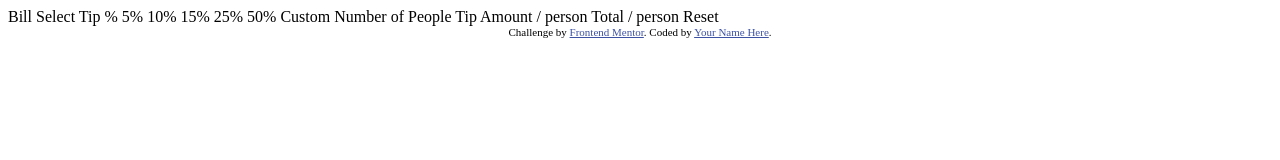
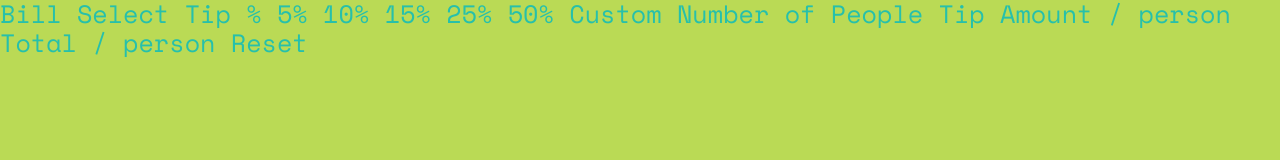
Before and after one commit to rytebloty/tip-calculator, a plain HTML site: page index.html in a window 1280 px wide. Drawn offline with nearby package versions, Linux system fonts and the light colour scheme.

Commit message:
work in proggres

```diff
--- a/index.html
+++ b/index.html
@@ -1,44 +1,34 @@
 <!DOCTYPE html>
 <html lang="en">
   <head>
-  <meta charset="UTF-8">
-  <meta name="viewport" content="width=device-width, initial-scale=1.0"> <!-- displays site properly based on user's device -->
+    <meta charset="UTF-8" />
+    <meta name="viewport" content="width=device-width, initial-scale=1.0" />
+    <!-- displays site properly based on user's device -->
 
-  <link rel="icon" type="image/png" sizes="32x32" href="./images/favicon-32x32.png">
+    <link
+      rel="icon"
+      type="image/png"
+      sizes="32x32"
+      href="./images/favicon-32x32.png"
+    />
+    <link rel="stylesheet" href="style.css" />
+    <link rel="stylesheet" href="normalize.css" />
 
     <title>Frontend Mentor | Tip calculator app</title>
 
     <!-- Feel free to remove these styles or customise in your own stylesheet 👍 -->
     <style>
-    .attribution { font-size: 11px; text-align: center; }
-    .attribution a { color: hsl(228, 45%, 44%); }
+      .attribution {
+        font-size: 11px;
+        text-align: center;
+      }
+      .attribution a {
+        color: hsl(228, 45%, 44%);
+      }
     </style>
   </head>
   <body>
-
-  Bill
-
-  Select Tip %
-  5%
-  10%
-  15%
-  25%
-  50%
-  Custom
-
-  Number of People
-
-  Tip Amount
-  / person
-
-  Total
-  / person
-
-  Reset
-
-  <div class="attribution">
-    Challenge by <a href="https://www.frontendmentor.io?ref=challenge" target="_blank">Frontend Mentor</a>.
-    Coded by <a href="#">Your Name Here</a>.
-  </div>
+    Bill Select Tip % 5% 10% 15% 25% 50% Custom Number of People Tip Amount /
+    person Total / person Reset
   </body>
 </html>
--- /dev/null
+++ b/style.scss
@@ -0,0 +1,17 @@
+@import url("https://fonts.googleapis.com/css2?family=Space+Mono:wght@400;700&display=swap");
+$strongCyan: hsl(172, 67%, 45%);
+* {
+  box-sizing: border-box;
+  margin: 0;
+  padding: 0;
+}
+html {
+  font-size: 65.5%;
+}
+body {
+  font-size: 2.4rem;
+  background-color: #bada55;
+  font-family: "Space Mono", monospace;
+  font-weight: 400;
+  color: $strongCyan;
+}
```
Also changed, not shown: normalize.css (added), style.css (added), 2 other files. Lines whose indentation alone changed are shown as unchanged.
